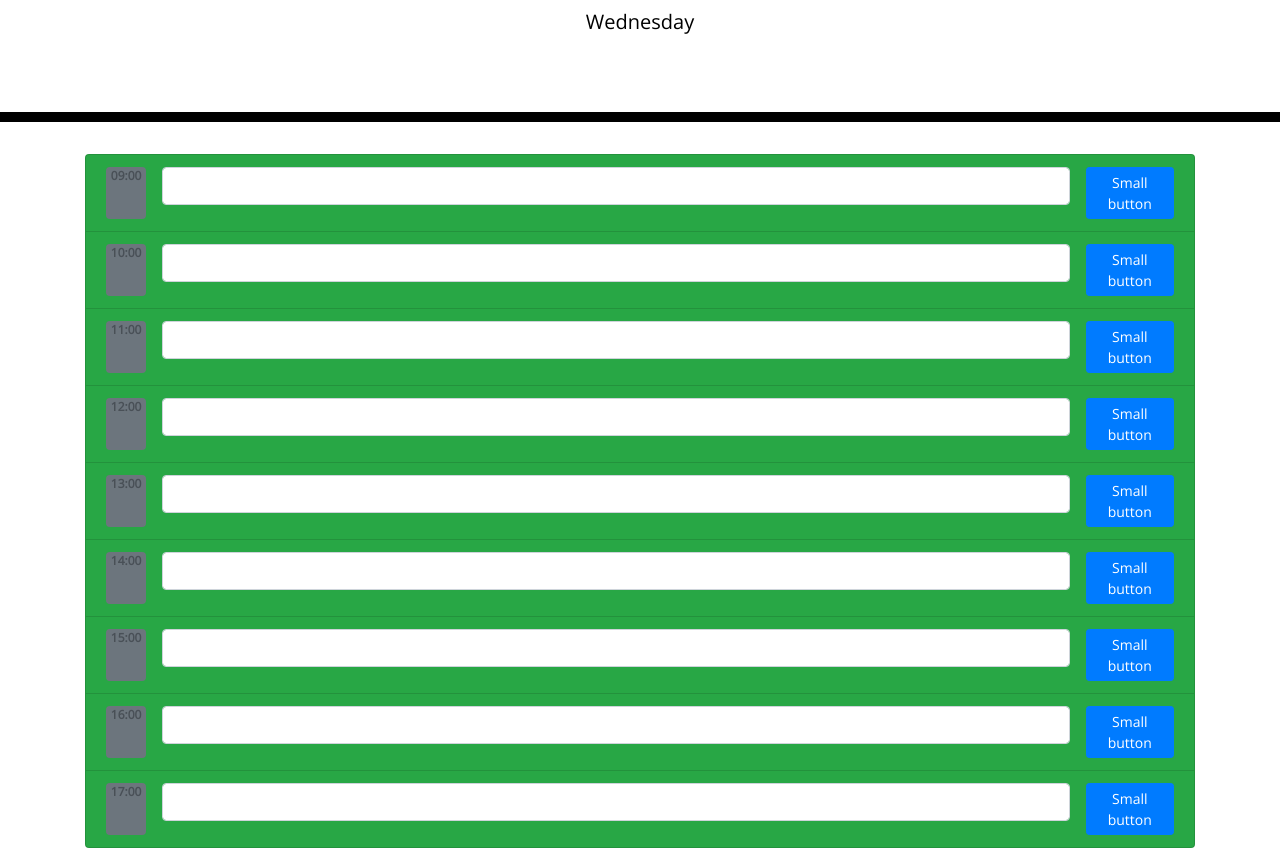
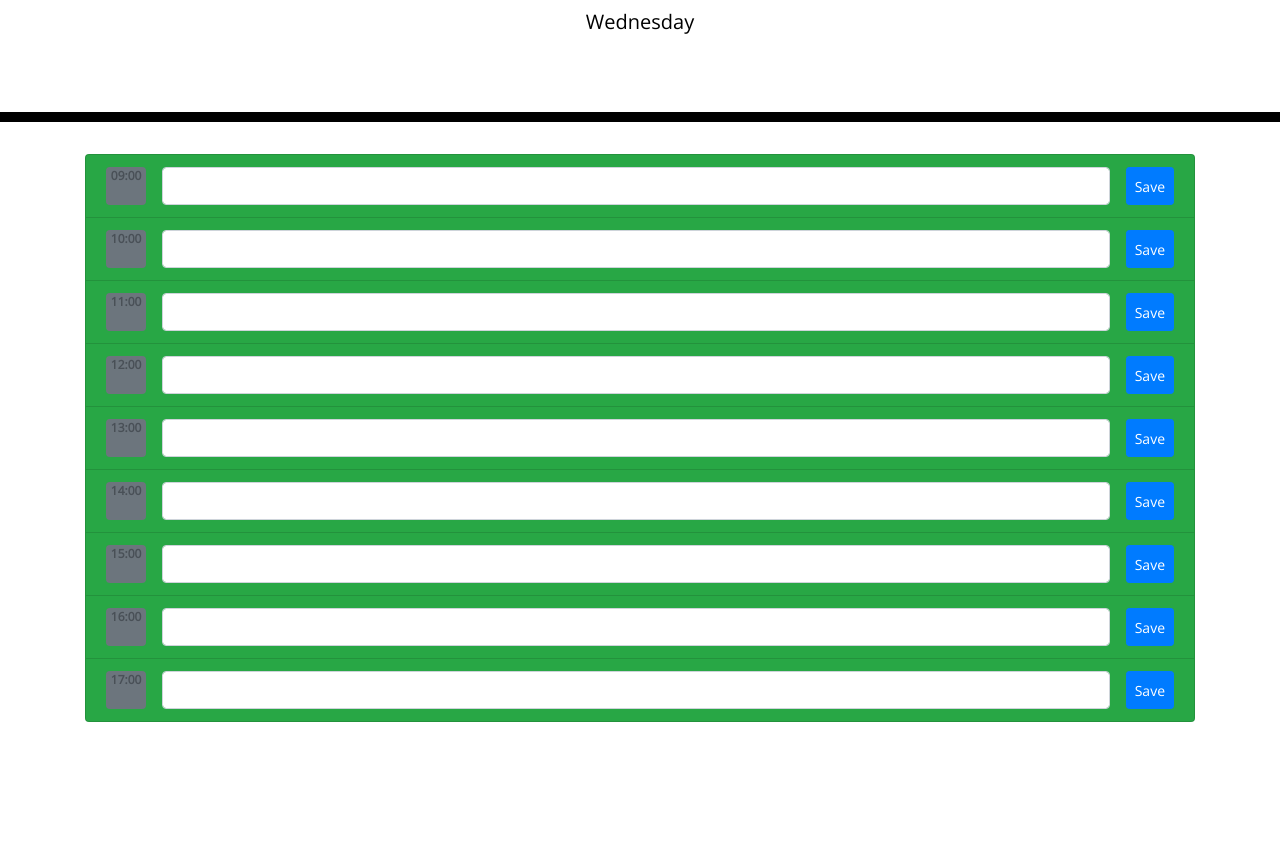
Before and after one commit to HereToTroll/Challenge7_Daily_Planner, a plain HTML site: page index.html in a window 1280 px wide. Shown: the part 182-1030 px from the top of the page. After the commit the page ends 904 px from the top, so only its background shows below. Drawn offline with nearby package versions, Linux system fonts and the light colour scheme.

Commit message:
Added show function
Added show function which get's data from local storage.

```diff
--- a/assets/js/planner.js
+++ b/assets/js/planner.js
@@ -65,8 +65,11 @@ $("a").each(function(index){
 
 const show = function() {
     for (let i=0; i < localStorage.length; i++){
-        // $("input").eq(i).text(localStorage.key(i));
-        console.log(localStorage.key(i));
+        $("input").eq(i).val(localStorage.getItem(i));
+        console.log(localStorage.getItem(i));
+
+
+
     }
 }
 
--- a/index.html
+++ b/index.html
@@ -35,63 +35,63 @@
           <div class="d-flex w-100 justify-content-between" >
             <span class="badge bg-secondary mr-3">09:00</span></h1>
             <input type="text" class="form-control" aria-label="Sizing example input" aria-describedby="inputGroup-sizing-default">
-            <button type="button" class="btn btn-primary btn-sm ml-3 save" id="0">Small button</button>
+            <button type="button" class="btn btn-primary btn-sm ml-3 save" id="0">Save</button>
           </div>
         </a>
         <a href="#" class="list-group-item list-group-item-action bg-secondary" id="a10" data-time="10">
           <div class="d-flex w-100 justify-content-between">
             <span class="badge bg-secondary mr-3">10:00</span></h1>
             <input type="text" class="form-control" aria-label="Sizing example input" aria-describedby="inputGroup-sizing-default">
-            <button type="button" class="btn btn-primary btn-sm ml-3 save" id="1">Small button</button>
+            <button type="button" class="btn btn-primary btn-sm ml-3 save" id="1">Save</button>
           </div>
         </a>
         <a href="#" class="list-group-item list-group-item-action bg-secondary"id="a11" data-time="11">
           <div class="d-flex w-100 justify-content-between">
             <span class="badge bg-secondary mr-3">11:00</span></h1>
             <input type="text" class="form-control" aria-label="Sizing example input" aria-describedby="inputGroup-sizing-default">
-            <button type="button" class="btn btn-primary btn-sm ml-3 save" id="2">Small button</button>
+            <button type="button" class="btn btn-primary btn-sm ml-3 save" id="2">Save</button>
           </div>
         </a>
         <a href="#" class="list-group-item list-group-item-action bg-secondary"id="a12 "data-time="12">
           <div class="d-flex w-100 justify-content-between">
             <span class="badge bg-secondary mr-3">12:00</span></h1>
             <input type="text" class="form-control" aria-label="Sizing example input" aria-describedby="inputGroup-sizing-default">
-            <button type="button" class="btn btn-primary btn-sm ml-3 save" id="3">Small button</button>
+            <button type="button" class="btn btn-primary btn-sm ml-3 save" id="3">Save</button>
           </div>
         </a>
         <a href="#" class="list-group-item list-group-item-action bg-secondary"id="a13" data-time="13">
           <div class="d-flex w-100 justify-content-between">
             <span class="badge bg-secondary mr-3">13:00</span></h1>
             <input type="text" class="form-control" aria-label="Sizing example input" aria-describedby="inputGroup-sizing-default">
-            <button type="button" class="btn btn-primary btn-sm ml-3 save" id="4">Small button</button>
+            <button type="button" class="btn btn-primary btn-sm ml-3 save" id="4">Save</button>
           </div>
         </a>
         <a href="#" class="list-group-item list-group-item-action bg-secondary"id="a14"data-time="14">
           <div class="d-flex w-100 justify-content-between">
             <span class="badge bg-secondary mr-3">14:00</span></h1>
             <input type="text" class="form-control" aria-label="Sizing example input" aria-describedby="inputGroup-sizing-default">
-            <button type="button" class="btn btn-primary btn-sm ml-3 save" id="5">Small button</button>
+            <button type="button" class="btn btn-primary btn-sm ml-3 save" id="5">Save</button>
           </div>
         </a>
         <a href="#" class="list-group-item list-group-item-action bg-secondary"id="a15" data-time="15">
           <div class="d-flex w-100 justify-content-between">
             <span class="badge bg-secondary mr-3">15:00</span></h1>
             <input type="text" class="form-control" aria-label="Sizing example input" aria-describedby="inputGroup-sizing-default">
-            <button type="button" class="btn btn-primary btn-sm ml-3 save" id="6">Small button</button>
+            <button type="button" class="btn btn-primary btn-sm ml-3 save" id="6">Save</button>
           </div>
         </a>
         <a href="#" class="list-group-item list-group-item-action bg-secondary"id="a16" data-time="16">
           <div class="d-flex w-100 justify-content-between">
             <span class="badge bg-secondary mr-3">16:00</span></h1>
             <input type="text" class="form-control" aria-label="Sizing example input" aria-describedby="inputGroup-sizing-default">
-            <button type="button" class="btn btn-primary btn-sm ml-3 save" id="7">Small button</button>
+            <button type="button" class="btn btn-primary btn-sm ml-3 save" id="7">Save</button>
           </div>
         </a>
         <a href="#" class="list-group-item list-group-item-action bg-secondary"id="a17" data-time="17">
           <div class="d-flex w-100 justify-content-between">
             <span class="badge bg-secondary mr-3">17:00</span></h1>
             <input type="text" class="form-control" aria-label="Sizing example input" aria-describedby="inputGroup-sizing-default">
-            <button type="button" class="btn btn-primary btn-sm ml-3 save" id="8">Small button</button>
+            <button type="button" class="btn btn-primary btn-sm ml-3 save" id="8">Save</button>
           </div>
         </a>
 
```
